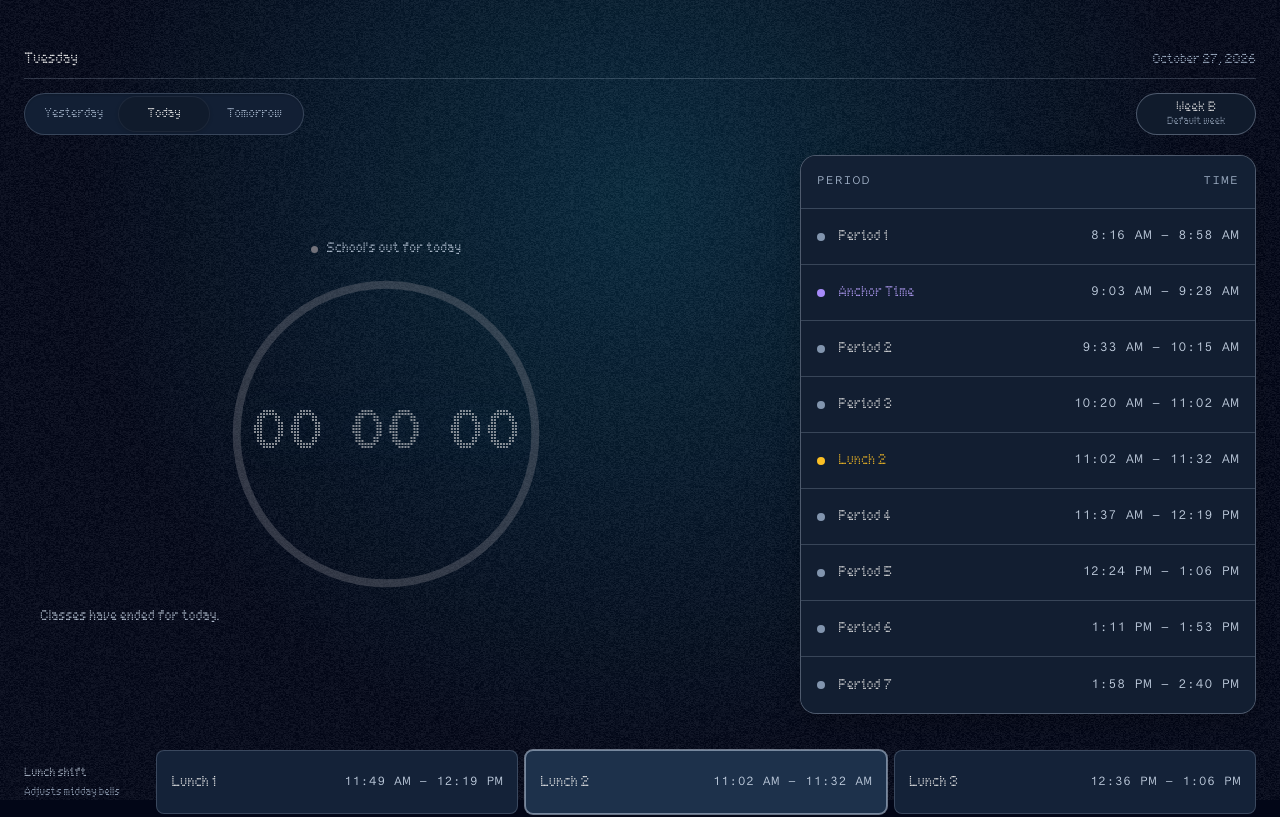
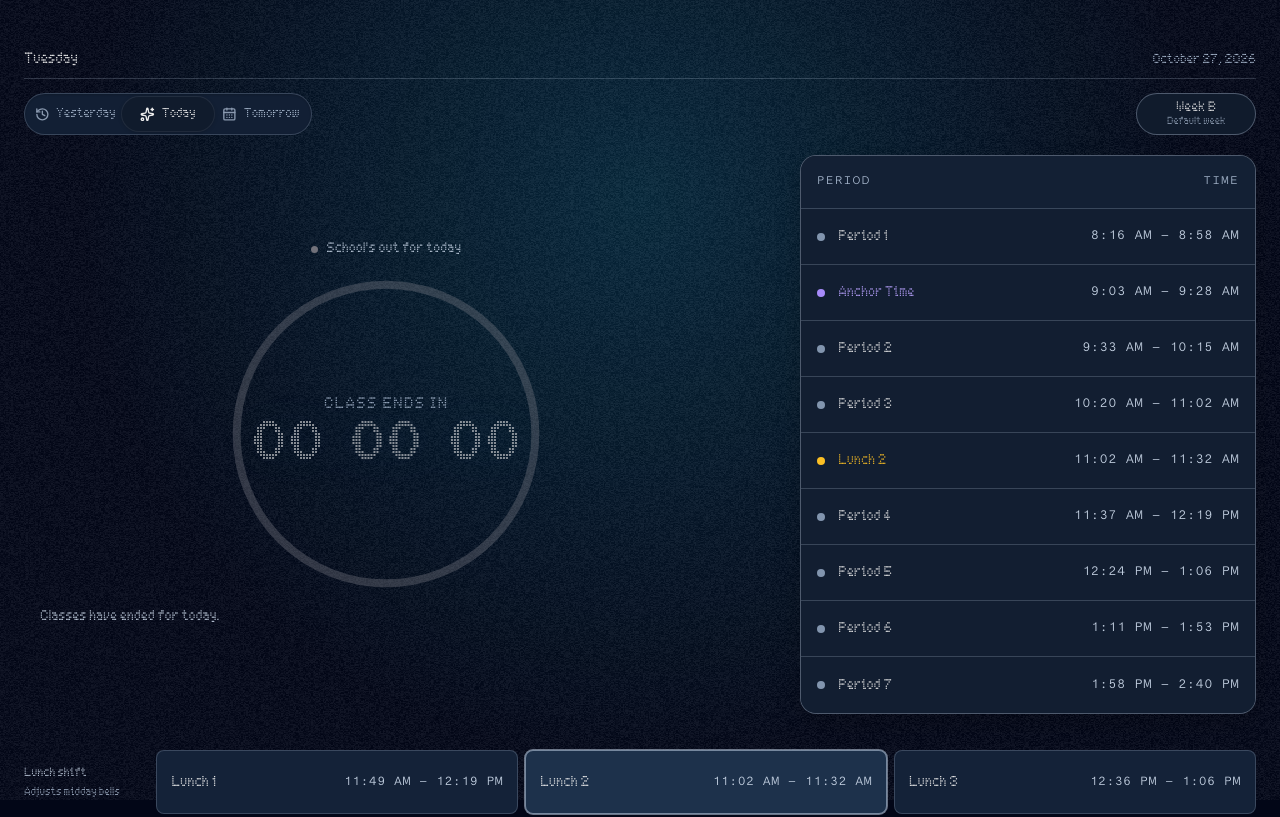
Before and after one commit to NOTAM-bobk/school-daily-schedule, a React (Vite) app: page / in a window 1280 px wide. Shown: the top 817 px of the page. Built offline with nearby package versions, Linux system fonts and the light colour scheme.

Commit message:
Refine UI: add Class Ends in circle label, pill day tabs with badge, and style polish

```diff
--- a/package.json
+++ b/package.json
@@ -11,10 +11,12 @@
     "typecheck": "tsc --noEmit"
   },
   "dependencies": {
+    "lucide-react": "^1.63.0",
     "react": "^19.3.1",
     "react-dom": "^19.3.1"
   },
   "devDependencies": {
+    "@types/node": "^26.6.5",
     "@types/react": "^19.3.0",
     "@types/react-dom": "^19.3.0",
     "@vitejs/plugin-react": "^6.1.2",
--- a/src/App.tsx
+++ b/src/App.tsx
@@ -1,4 +1,7 @@
 import BackgroundNoise from "./components/ui/background-noise"
+import { Badge } from '@/components/ui/badge-2'
+import { Tabs, TabsList, TabsTrigger } from '@/components/ui/tabs'
+import { CalendarDays, History, Sparkles } from 'lucide-react'
 import { useCallback, useEffect, useMemo, useRef, useState } from 'react'
 import { CountdownCard, type StatusTone } from './components/CountdownCard'
 import { LunchPicker } from './components/LunchPicker'
@@ -55,6 +58,7 @@ interface Hero {
   statusLabel: string
   tone: StatusTone
   meta: string[]
+  circleLabel?: string
 }
 
 export default function App() {
@@ -208,6 +212,21 @@ export default function App() {
     setSelectedDate(dateAtOffset(days))
   }
 
+  const currentTab = selectedDateKey === dayKey(dateAtOffset(-1))
+    ? '-1'
+    : selectedDateKey === dayKey(dateAtOffset(0))
+    ? '0'
+    : selectedDateKey === dayKey(dateAtOffset(1))
+    ? '1'
+    : '0'
+
+  const handleTabChange = (val: string) => {
+    const offset = parseInt(val, 10)
+    if (!Number.isNaN(offset)) {
+      chooseDate(offset)
+    }
+  }
+
   return (
     <>
       <BackgroundNoise />
@@ -223,23 +242,27 @@ export default function App() {
               </span>
             </div>
             <nav className="date-navigation" aria-label="Schedule date and week">
-              <div className="date-segmented" role="group" aria-label="Choose schedule day">
-                {([-1, 0, 1] as const).map((offset) => {
-                  const label = offset === -1 ? 'Yesterday' : offset === 0 ? 'Today' : 'Tomorrow'
-                  const isSelected = selectedDateKey === dayKey(dateAtOffset(offset))
-                  return (
-                    <button
-                      key={offset}
-                      className={`date-segment-button${isSelected ? ' is-active' : ''}`}
-                      type="button"
-                      aria-pressed={isSelected}
-                      onClick={() => chooseDate(offset)}
-                    >
-                      {label}
-                    </button>
-                  )
-                })}
-              </div>
+              <Tabs value={currentTab} onValueChange={handleTabChange} className="date-tabs">
+                <TabsList className="grid w-full grid-cols-3 date-segmented" shape="pill">
+                  <TabsTrigger value="-1">
+                    <History className="tab-icon" aria-hidden="true" />
+                    <span>Yesterday</span>
+                  </TabsTrigger>
+                  <TabsTrigger value="0">
+                    <Sparkles className="tab-icon" aria-hidden="true" />
+                    <span>Today</span>
+                    {live && status.current ? (
+                      <Badge variant="destructive" shape="circle" size="xs" aria-label={`Period ${status.current.label}`}>
+                        {status.current.kind === 'class' ? status.current.label : '•'}
+                      </Badge>
+                    ) : null}
+                  </TabsTrigger>
+                  <TabsTrigger value="1">
+                    <CalendarDays className="tab-icon" aria-hidden="true" />
+                    <span>Tomorrow</span>
+                  </TabsTrigger>
+                </TabsList>
+              </Tabs>
               <button
                 className="week-toggle"
                 type="button"
@@ -265,6 +288,7 @@ export default function App() {
               statusLabel={hero.statusLabel}
               tone={hero.tone}
               meta={isSignMode ? [] : hero.meta}
+              circleLabel="Class Ends in"
             />
             <div className="daily-dashboard-schedule">
               {!isSignMode && notice && <p className="notice">{notice}</p>}
--- a/src/components/CountdownCard.tsx
+++ b/src/components/CountdownCard.tsx
@@ -12,6 +12,7 @@ export interface CountdownCardProps {
   statusLabel: string
   tone: StatusTone
   meta: string[]
+  circleLabel?: string
 }
 
 /* Ring geometry in a 240 × 240 viewBox; the SVG scales with the dial. */
@@ -27,6 +28,7 @@ export function CountdownCard({
   statusLabel,
   tone,
   meta,
+  circleLabel = 'Class Ends in',
 }: CountdownCardProps) {
   // Full at the first bell of the period, drained to nothing at the last: the
   // ring unfills as the current class runs. Outside a period it rests, full
@@ -60,6 +62,7 @@ export function CountdownCard({
         </svg>
 
         <div className="countdown-numbers">
+          <span className="countdown-circle-label">{circleLabel}</span>
           {targetDate ? (
             <VaporCountdown targetDate={targetDate} labels={null} />
           ) : (
--- /dev/null
+++ b/src/components/ui/badge-2.tsx
@@ -0,0 +1,25 @@
+import * as React from 'react'
+
+export interface BadgeProps extends React.HTMLAttributes<HTMLSpanElement> {
+  variant?: 'default' | 'secondary' | 'destructive' | 'outline' | 'live'
+  shape?: 'default' | 'pill' | 'circle'
+  size?: 'default' | 'sm' | 'xs'
+}
+
+export function Badge({
+  variant = 'default',
+  shape = 'default',
+  size = 'default',
+  className = '',
+  children,
+  ...props
+}: BadgeProps) {
+  return (
+    <span
+      className={`ui-badge ui-badge--${variant} ui-badge--shape-${shape} ui-badge--size-${size} ${className}`.trim()}
+      {...props}
+    >
+      {children}
+    </span>
+  )
+}
--- /dev/null
+++ b/src/components/ui/tabs.tsx
@@ -0,0 +1,137 @@
+import * as React from 'react'
+
+interface TabsContextValue {
+  value: string
+  onValueChange: (value: string) => void
+  shape?: 'default' | 'pill'
+}
+
+const TabsContext = React.createContext<TabsContextValue | null>(null)
+
+export interface TabsProps extends React.HTMLAttributes<HTMLDivElement> {
+  value?: string
+  defaultValue?: string
+  onValueChange?: (value: string) => void
+}
+
+export function Tabs({
+  value: controlledValue,
+  defaultValue = '',
+  onValueChange,
+  className = '',
+  children,
+  ...props
+}: TabsProps) {
+  const [uncontrolledValue, setUncontrolledValue] = React.useState(defaultValue)
+  const isControlled = controlledValue !== undefined
+  const value = isControlled ? controlledValue : uncontrolledValue
+
+  const handleValueChange = React.useCallback(
+    (newValue: string) => {
+      if (!isControlled) {
+        setUncontrolledValue(newValue)
+      }
+      onValueChange?.(newValue)
+    },
+    [isControlled, onValueChange]
+  )
+
+  return (
+    <TabsContext.Provider value={{ value, onValueChange: handleValueChange }}>
+      <div className={`tabs-root ${className}`.trim()} {...props}>
+        {children}
+      </div>
+    </TabsContext.Provider>
+  )
+}
+
+export interface TabsListProps extends React.HTMLAttributes<HTMLDivElement> {
+  shape?: 'default' | 'pill'
+}
+
+export function TabsList({
+  shape = 'default',
+  className = '',
+  children,
+  ...props
+}: TabsListProps) {
+  const context = React.useContext(TabsContext)
+  if (!context) throw new Error('TabsList must be used within Tabs')
+
+  return (
+    <div
+      role="tablist"
+      data-shape={shape}
+      className={`tabs-list tabs-list--${shape} ${className}`.trim()}
+      {...props}
+    >
+      {children}
+    </div>
+  )
+}
+
+export interface TabsTriggerProps extends React.ButtonHTMLAttributes<HTMLButtonElement> {
+  value: string
+}
+
+export function TabsTrigger({
+  value,
+  className = '',
+  children,
+  disabled,
+  onClick,
+  ...props
+}: TabsTriggerProps) {
+  const context = React.useContext(TabsContext)
+  if (!context) throw new Error('TabsTrigger must be used within Tabs')
+
+  const isSelected = context.value === value
+
+  return (
+    <button
+      type="button"
+      role="tab"
+      aria-selected={isSelected}
+      data-state={isSelected ? 'active' : 'inactive'}
+      tabIndex={isSelected ? 0 : -1}
+      disabled={disabled}
+      className={`tabs-trigger ${isSelected ? 'is-active' : ''} ${className}`.trim()}
+      onClick={(e) => {
+        onClick?.(e)
+        if (!disabled) {
+          context.onValueChange(value)
+        }
+      }}
+      {...props}
+    >
+      {children}
+    </button>
+  )
+}
+
+export interface TabsContentProps extends React.HTMLAttributes<HTMLDivElement> {
+  value: string
+}
+
+export function TabsContent({
+  value,
+  className = '',
+  children,
+  ...props
+}: TabsContentProps) {
+  const context = React.useContext(TabsContext)
+  if (!context) throw new Error('TabsContent must be used within Tabs')
+
+  if (context.value !== value) return null
+
+  return (
+    <div
+      role="tabpanel"
+      data-state={context.value === value ? 'active' : 'inactive'}
+      className={`tabs-content ${className}`.trim()}
+      {...props}
+    >
+      {children}
+    </div>
+  )
+}
--- a/src/styles.css
+++ b/src/styles.css
@@ -155,15 +155,27 @@ button {
   .countdown-caption, .countdown-meta { text-align: left; }
 
   /* Desktop top switchers smaller and more compact */
-  .date-segmented {
-    flex: 0 1 17.5rem;
-    width: 17.5rem;
-    max-width: 17.5rem;
-  }
+  .date-tabs {
+    flex: 0 1 18rem;
+    width: 18rem;
+    max-width: 18rem;
+  }
+  .date-segmented,
+  .tabs-list--pill {
+    flex: 0 1 18rem;
+    width: 18rem;
+    max-width: 18rem;
+  }
+  .tabs-trigger,
   .date-segment-button {
     min-height: 1.95rem;
-    padding: 0.26rem 0.65rem;
+    padding: 0.25rem 0.55rem;
     font-size: 0.76rem;
+    gap: 0.32rem;
+  }
+  .tab-icon {
+    width: 0.82rem;
+    height: 0.82rem;
   }
   .week-toggle {
     min-width: 6.2rem;
@@ -376,6 +388,31 @@ button {
 .countdown-dial .countdown-numbers {
   min-height: 0;
   margin: 0;
+  display: flex;
+  flex-direction: column;
+  align-items: center;
+  justify-content: center;
+  gap: 0.25rem;
+  text-align: center;
+}
+
+.countdown-circle-label {
+  display: block;
+  font-size: clamp(0.72rem, 1.8vw, 0.88rem);
+  font-weight: 600;
+  letter-spacing: 0.08em;
+  text-transform: uppercase;
+  color: var(--fg-muted);
+  opacity: 0.88;
+  user-select: none;
+  line-height: 1.2;
+}
+
+@media (min-width: 980px) {
+  .countdown-dial .countdown-circle-label {
+    font-size: clamp(0.82rem, 1.2vw, 1rem);
+    letter-spacing: 0.1em;
+  }
 }
 
 /* The digits shrink to clear the ring; the component sets its own inline
@@ -416,11 +453,17 @@ button {
   gap: 1rem;
 }
 
-.date-segmented {
+.date-tabs {
+  flex: 0 1 21rem;
+  width: min(100%, 21rem);
+}
+
+.date-segmented,
+.tabs-list--pill {
   display: grid;
   grid-template-columns: repeat(3, minmax(0, 1fr));
-  flex: 0 1 20rem;
-  width: min(100%, 20rem);
+  flex: 0 1 21rem;
+  width: min(100%, 21rem);
   padding: 0.22rem;
   background: color-mix(in srgb, var(--bg-card-subtle) 88%, var(--bg-canvas));
   border: 1px solid var(--border-subtle);
@@ -428,26 +471,119 @@ button {
   box-shadow: inset 0 1px 2px rgba(0, 0, 0, 0.16);
 }
 
+:root[data-theme='light'] .date-segmented,
+:root[data-theme='light'] .tabs-list--pill {
+  background: #f1f2f4;
+  border-color: rgba(0, 0, 0, 0.08);
+  box-shadow: inset 0 1px 2px rgba(0, 0, 0, 0.05);
+}
+
+.tabs-trigger,
 .date-segment-button {
+  display: inline-flex;
+  align-items: center;
+  justify-content: center;
+  gap: 0.42rem;
   min-height: 2.1rem;
-  padding: 0.32rem 0.8rem;
+  padding: 0.32rem 0.7rem;
   color: var(--fg-muted);
+  border: 0;
+  background: transparent;
   border-radius: var(--radius-pill);
   font: inherit;
-  font-size: 0.8rem;
+  font-size: 0.81rem;
+  font-weight: 500;
   cursor: pointer;
+  user-select: none;
+  white-space: nowrap;
   transition: color 0.16s ease, background-color 0.16s ease, box-shadow 0.16s ease, transform 0.16s ease;
 }
 
-.date-segment-button:hover { color: var(--fg-default); }
-.date-segment-button:active { transform: scale(0.97); }
+.tabs-trigger:hover,
+.date-segment-button:hover {
+  color: var(--fg-default);
+}
+
+.tabs-trigger:active,
+.date-segment-button:active {
+  transform: scale(0.97);
+}
+
+.tabs-trigger.is-active,
+.tabs-trigger[data-state='active'],
 .date-segment-button.is-active {
   color: var(--fg-default);
   background: var(--bg-card);
-  box-shadow: 0 1px 4px rgba(0, 0, 0, 0.25), 0 0 0 1px rgba(255, 255, 255, 0.06);
+  box-shadow: 0 1px 4px rgba(0, 0, 0, 0.25), 0 0 0 1px rgba(255, 255, 255, 0.08);
   font-weight: 600;
 }
-.date-segment-button:focus-visible, .week-toggle:focus-visible { outline: 2px solid var(--accent-emerald); outline-offset: 1px; position: relative; z-index: 1; }
+
+:root[data-theme='light'] .tabs-trigger.is-active,
+:root[data-theme='light'] .tabs-trigger[data-state='active'],
+:root[data-theme='light'] .date-segment-button.is-active {
+  color: #09090b;
+  background: #ffffff;
+  box-shadow: 0 1px 3px rgba(0, 0, 0, 0.1), 0 1px 2px rgba(0, 0, 0, 0.06);
+}
+
+.tabs-trigger:focus-visible,
+.date-segment-button:focus-visible,
+.week-toggle:focus-visible {
+  outline: 2px solid var(--accent-emerald);
+  outline-offset: 1px;
+  position: relative;
+  z-index: 1;
+}
+
+.tab-icon {
+  width: 0.92rem;
+  height: 0.92rem;
+  flex-shrink: 0;
+  stroke-width: 2.2;
+  opacity: 0.8;
+}
+
+.tabs-trigger.is-active .tab-icon,
+.tabs-trigger[data-state='active'] .tab-icon {
+  opacity: 1;
+}
+
+/* Badge component */
+.ui-badge {
+  display: inline-flex;
+  align-items: center;
+  justify-content: center;
+  font-weight: 700;
+  line-height: 1;
+  white-space: nowrap;
+  user-select: none;
+}
+
+.ui-badge--shape-circle {
+  border-radius: 9999px;
+  aspect-ratio: 1;
+  text-align: center;
+}
+
+.ui-badge--size-xs {
+  min-width: 1.1rem;
+  height: 1.1rem;
+  padding: 0 0.2rem;
+  font-size: 0.65rem;
+  margin-left: 0.2rem;
+}
+
+.ui-badge--destructive {
+  background-color: #ef4444;
+  color: #ffffff;
+  box-shadow: 0 1px 3px rgba(239, 68, 68, 0.4);
+}
+
+.ui-badge--live {
+  background-color: #10b981;
+  color: #ffffff;
+  box-shadow: 0 0 8px rgba(16, 185, 129, 0.5);
+}
 
 .week-toggle {
   display: grid;
@@ -1109,6 +1245,12 @@ button {
 
 .page--tv .countdown-dial .empty-countdown {
   font-size: clamp(2.8rem, 6.5vw, 4.8rem);
+}
+
+.page--tv .countdown-circle-label {
+  font-size: clamp(1.1rem, 2.2vw, 1.6rem);
+  letter-spacing: 0.12em;
+  margin-bottom: 0.35rem;
 }
 
 .page--tv .countdown-caption {
--- a/tsconfig.json
+++ b/tsconfig.json
@@ -14,7 +14,10 @@
     "isolatedModules": true,
     "verbatimModuleSyntax": true,
     "moduleDetection": "force",
-    "types": ["vite/client"]
+    "types": ["vite/client", "node"],
+    "paths": {
+      "@/*": ["./src/*"]
+    }
   },
   "include": ["src", "vite.config.ts"]
 }
```
Also changed, not shown: vite.config.ts (+9 -0 lines), 1 other file (tests, documents, lock files or other folders).
